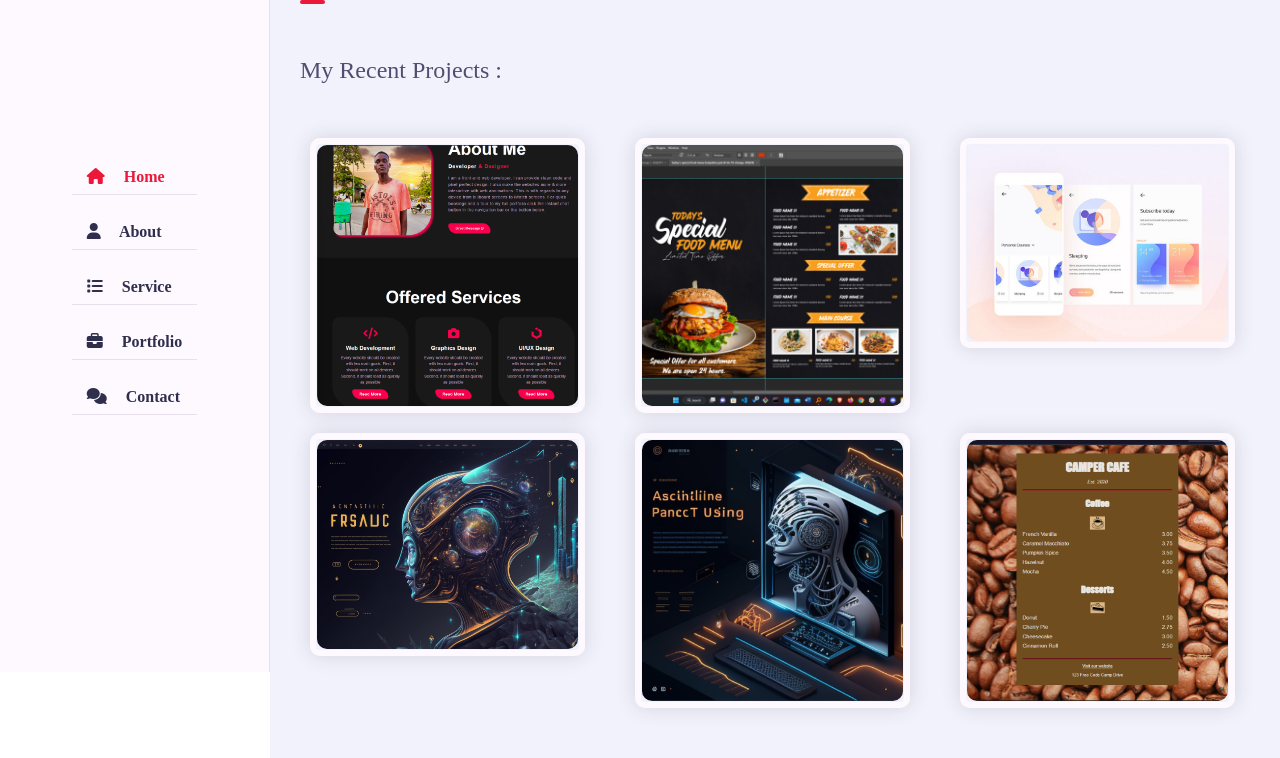
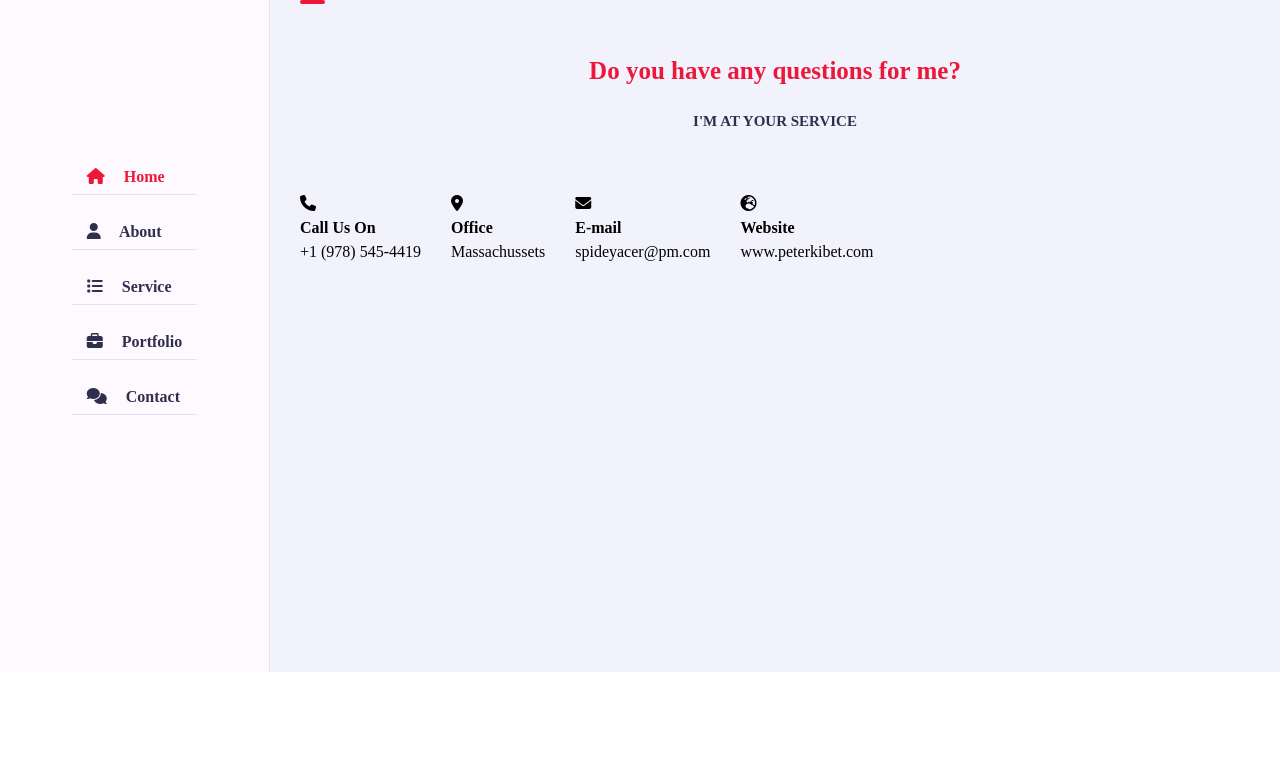
Before and after one commit to Peter-Kibet/Landing-Page, a plain HTML site: page index.html in a window 1280 px wide. Shown: the part 128-886 px from the top of the page. After the commit the page ends 800 px from the top, so only its background shows below. Drawn offline with Linux system fonts and the light colour scheme; a web font is replaced by a local one.

Commit message:
Finished Contact Section

```diff
--- a/css/style.css
+++ b/css/style.css
@@ -642,3 +642,23 @@ h3.my-profession
     overflow: hidden;
     border-radius: 10px;
 }
+
+/*== Contact ==*/
+.contact-title
+{
+    color: var(--skin-color);
+    text-align: center;
+    font-size: 25px;
+    margin-bottom: 20px;
+}
+.contact-sub-title
+{
+    color: var(--text-black-900);
+    text-align: center;
+    font-size: 15px;
+    margin-bottom: 60px;
+}
+.contact .contact-info-item
+{
+
+}
--- a/index.html
+++ b/index.html
@@ -352,7 +352,7 @@
             <!----====== Services Section End =====-->
 
             <!----====== Portfolio Section Start =====-->
-            <section class="portfolio section">
+            <section class="portfolio section hidden">
                 <div class="container">
                     <div class="row">
                         <div class="section-title padd-15">
@@ -424,6 +424,65 @@
                 </div>
             </section>
             <!----====== Portfolio Section End =====-->
+            <!----====== Contacts Section Start =====-->
+            <section class="contact section">
+                <div class="container">
+                    <div class="row">
+                        <div class="section-title padd-15">
+                            <h2>Contact Me</h2>
+                        </div>
+                    </div>
+                    <h3 class="contact-title">
+                        Do you have any questions for me?
+                    </h3>
+                    <h4 class="contact-sub-title">
+                        I'M AT YOUR SERVICE
+                    </h4>
+                    <div class="row">
+                        <!---== Contact info item start ==-->
+                        <div class="contact-info-item padd-15">
+                            <div class="icon">
+                                <i class="fa fa-phone"></i>
+                            </div>
+                            <h4>Call Us On</h4>
+                            <p>+1 (978) 545-4419</p>
+                        </div>
+                        <!---== Contact info item end ==-->
+
+                        <!---== Contact info item start ==-->
+                        <div class="contact-info-item padd-15">
+                            <div class="icon">
+                                <i class="fa fa-map-marker-alt"></i>
+                            </div>
+                            <h4>Office</h4>
+                            <p>Massachussets</p>
+                        </div>
+                        <!---== Contact info item end ==-->
+
+                        <!---== Contact info item start ==-->
+                        <div class="contact-info-item padd-15">
+                            <div class="icon">
+                                <i class="fa fa-envelope"></i>
+                            </div>
+                            <h4>E-mail</h4>
+                            <p>spideyacer@pm.com</p>
+                        </div>
+                        <!---== Contact info item end ==-->
+
+                        <!---== Contact info item start ==-->
+                        <div class="contact-info-item padd-15">
+                            <div class="icon">
+                                <i class="fa fa-globe-europe"></i>
+                            </div>
+                            <h4>Website</h4
+                            <p>www.peterkibet.com</p>
+                        </div>
+                        <!---== Contact info item end ==-->
+
+                    </div>
+                </div>
+            </section>
+            <!----====== Contacts Section End =====-->
         </div>
         <!----====== Main Content End =====-->
     </div>
```
